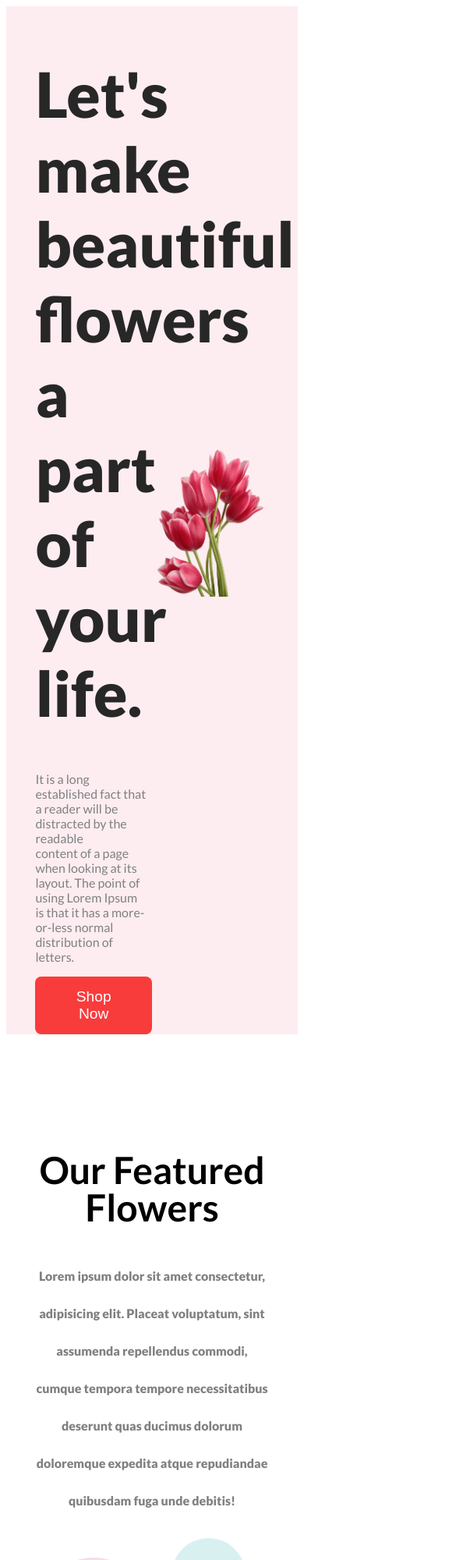
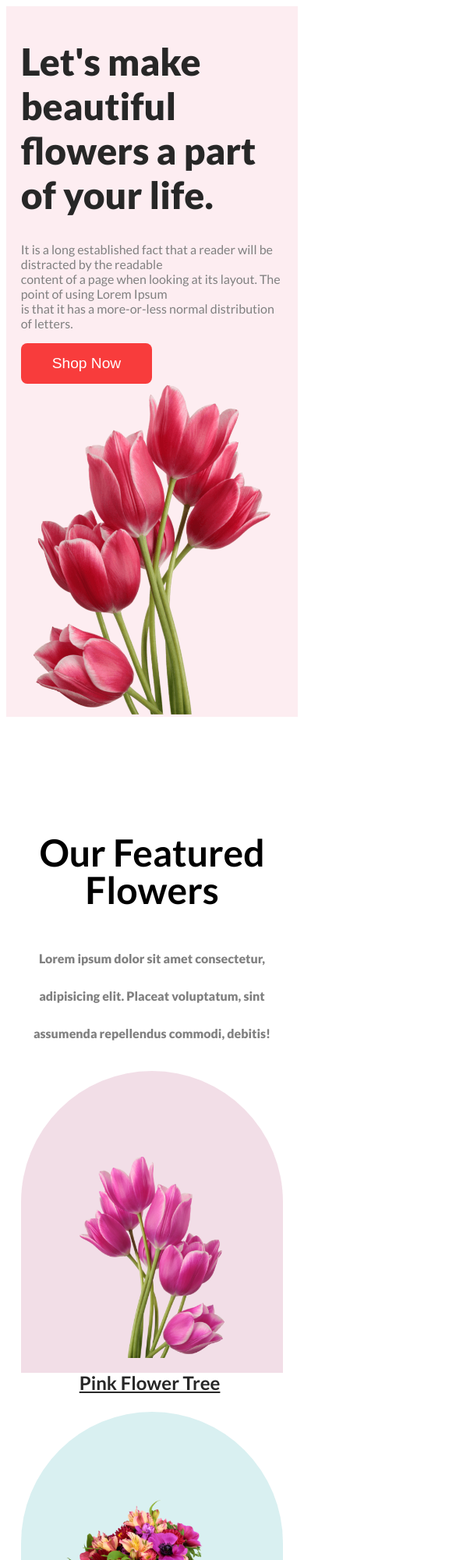
Before and after one commit to rimasultana/Flower-shop, a plain HTML site: page index.html in a window 390 px wide. Shown: the top 2000 px of the page at 78% size, 585 px wide, since content can reach past the window. Drawn offline with Linux system fonts and the light colour scheme.

Commit message:
conplete responsive

```diff
--- a/index.html
+++ b/index.html
@@ -5,6 +5,7 @@
     <meta name="viewport" content="width=device-width, initial-scale=1.0" />
     <title>Flower-Shops</title>
     <link rel="stylesheet" href="style.css" />
+    <link rel="stylesheet" href="reponsive.css" />
   </head>
   <body>
     <header class="banner-section">
@@ -36,10 +37,7 @@
           <h2>Our Featured Flowers</h2>
           <p>
             Lorem ipsum dolor sit amet consectetur, adipisicing elit. Placeat
-            voluptatum, sint assumenda repellendus commodi, <br />
-            cumque tempora tempore necessitatibus deserunt quas ducimus dolorum
-            <br />doloremque expedita atque repudiandae quibusdam fuga unde
-            debitis!
+            voluptatum, sint assumenda repellendus commodi, debitis!
           </p>
         </div>
         <div class="flowers-container">
--- /dev/null
+++ b/reponsive.css
@@ -0,0 +1,41 @@
+@media (max-width: 576px) {
+  .banner-container {
+    width: 90%;
+    flex-direction: column;
+    text-align: left;
+  }
+  .content,
+  .red-img,
+  .offers-content,
+  .offers-img,
+  .Instagram-container img  {
+    width: 100%;
+  }
+  .content h1 {
+    font-size: 3rem;
+  }
+  .feature-flowers,
+  .support-section,
+  .Instagram-section,
+  .deals-section {
+    width: 90%;
+  }
+  .flowers-container,
+  .support-container,
+  .offers-container,
+  .Instagram-container {
+    flex-direction: column;
+    margin-bottom: 20px;
+  }
+  .flower {
+    margin-bottom: 25px;
+  }
+  .pink-img a {
+    text-align: center;
+    bottom: -30px;
+  }
+  input{
+    width: 250px!important;
+
+  }
+}
--- a/style.css
+++ b/style.css
@@ -161,6 +161,9 @@ img {
   text-align: center;
   margin-bottom: 32px;
 }
+.offers-img{
+  width: 50%;
+}
 /* <!-- =-=-=-=-=-=-=-Instagram-section=-=-=-=-=-=- --> */
 .Instagram-section {
   max-width: 80%;
```
